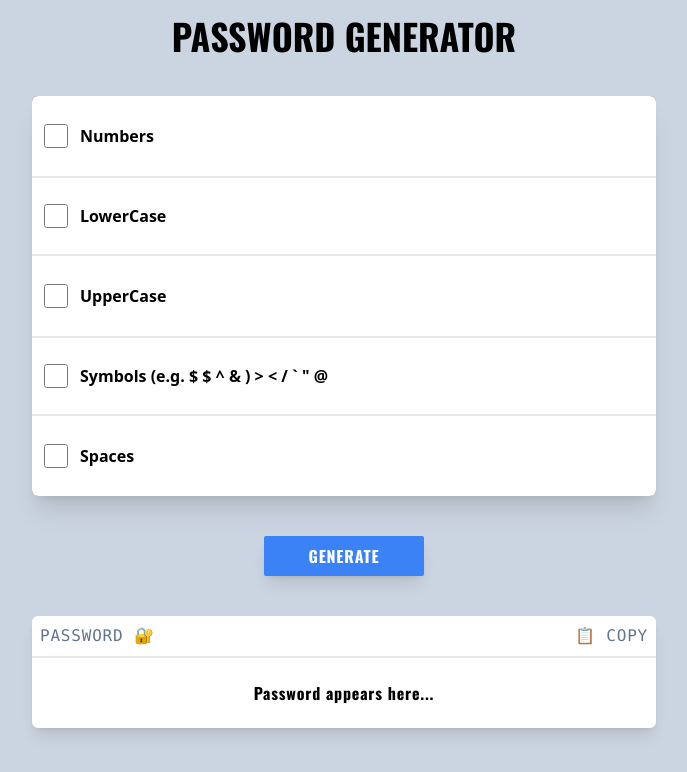
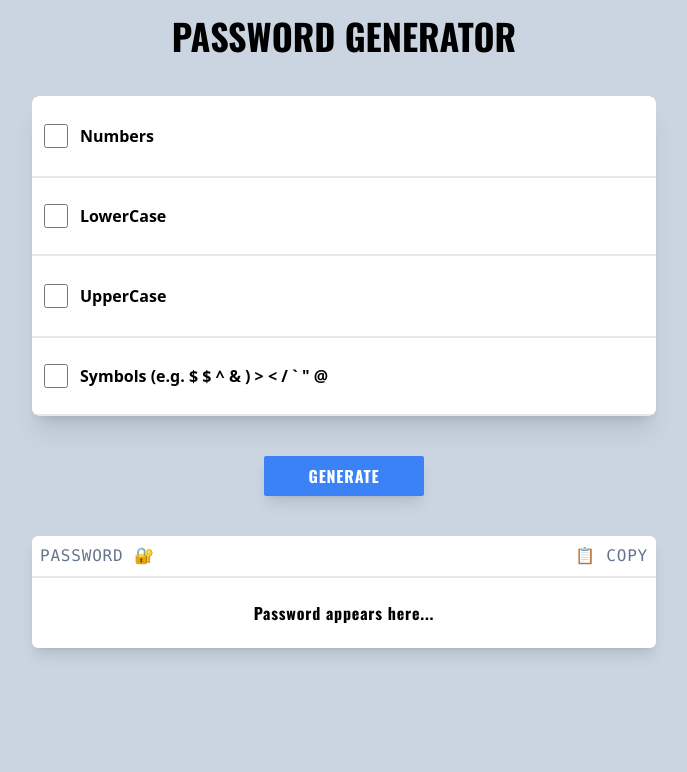
Before and after one commit to jasonuc/passwordgenerator, a React (Vite) app: page / in a window 1280 px wide. Shown: the top 772 px of the page, without its empty margins (296-983 px from the left). Built offline with nearby package versions, Linux system fonts and the light colour scheme.

Commit message:
completes all functionality for the project

```diff
--- a/package.json
+++ b/package.json
@@ -10,6 +10,7 @@
     "preview": "vite preview"
   },
   "dependencies": {
+    "generate-password-browser": "^1.1.0",
     "react": "^18.2.0",
     "react-dom": "^18.2.0"
   },
--- a/src/App.jsx
+++ b/src/App.jsx
@@ -1,21 +1,24 @@
-import { useState } from 'react'
+import { useState, useEffect } from 'react'
 import PasswordOptions from './components/PasswordOptions'
 import Generate from './components/Generate'
 import PasswordDisplay from './components/PasswordDisplay'
 import './App.css'
 
+
 function App() {
 
   const [password, setPassword] = useState('Password appears here...');
   const [constraints, setConstraints] = useState({
-    "Numbers": null, "LowerCase": null, "UpperCase": null, "Symbols (e.g. $ $ ^ & ) > < / ` \" @": null, "Spaces": null
-  })
+    "Numbers": false, "LowerCase": false, "UpperCase": false, "Symbols (e.g. $ $ ^ & ) > < / ` \" @": false
+  });
+
+  // useEffect()
 
   return (
     <div className='h-screen bg-slate-300 p-4 box-border flex flex-col items-center gap-y-10'>
       <h1 className=' text-3xl md:text-4xl font-oswald uppercase font-bold text-center'>Password Generator</h1>
-      <PasswordOptions />
-      <Generate setPassword={setPassword} />
+      <PasswordOptions setConstraints={setConstraints} constraints={constraints} />
+      <Generate setPassword={setPassword} constraints={constraints} />
       <PasswordDisplay password={password} />
     </div>
   )
--- a/src/components/CopyPassword.jsx
+++ b/src/components/CopyPassword.jsx
@@ -1,11 +1,28 @@
 
-function CopyPassword() {
+import { useState } from "react";
+
+function CopyPassword({ password }) {
+    const [isCopied, setIsCopied] = useState(false);
+
+    function copyToClipboard() {
+        navigator.clipboard.writeText(password).then(() => {
+            setIsCopied(true);
+            setTimeout(() => {
+                setIsCopied(false);
+            }, 2000); // Reset copied state after 2 seconds
+        }).catch((err) => {
+            console.error("Failed to copy: ", err);
+        });
+    }
+
     return (
         <div className="flex p-2 w-full justify-between">
-            <h3 className=" text-slate-500 font-thin uppercase font-mono tracking-wider text-xs md:text-base">Password 🔐</h3>
-            <button className=" text-slate-500 font-thin uppercase font-mono tracking-wider text-xs md:text-base">📋 Copy</button>
+            <h3 className="text-slate-500 font-thin uppercase font-mono tracking-wider text-xs md:text-base">Password 🔐</h3>
+            <button className="text-slate-500 font-thin uppercase font-mono tracking-wider text-xs md:text-base" onClick={copyToClipboard}>
+                {isCopied ? "✅ Copied!" : "📋 Copy"}
+            </button>
         </div>
-    )
+    );
 }
 
 export default CopyPassword;
--- a/src/components/Generate.jsx
+++ b/src/components/Generate.jsx
@@ -1,7 +1,26 @@
+import { generate } from "generate-password-browser";
 
-function Generate({setPassword}) {
+function Generate({setPassword, constraints}) {
+
+    function handleClick() {
+
+        if (constraints['changed']) {
+            let newPassword = generate({
+                length: 11,
+                numbers: constraints['Numbers'],
+                uppercase: constraints['UpperCase'],
+                lowercase: constraints['LowerCase'],
+                symbols: constraints['Symbols (e.g. $ $ ^ & ) > < / ` \" @'],
+            })
+
+            setPassword(newPassword)
+        } else {
+            alert('You have to tick some of the checkboxes')
+        }
+    }
+
     return (
-        <button className=" font-oswald uppercase font-bold tracking-wider text-white bg-blue-500 w-[10rem] h-10 rounded-sm shadow-lg hover:italic hover:text-blue-500 hover:border-blue-500 hover:border-2 hover:bg-white hover:rounded-lg" onClick={() => alert('This is an alert!')}>Generate</button>
+        <button onClick={handleClick} className=" font-oswald uppercase font-bold tracking-wider text-white bg-blue-500 w-[10rem] h-10 rounded-sm shadow-lg hover:italic hover:text-blue-500 hover:border-blue-500 hover:border-2 hover:bg-white hover:rounded-lg">Generate</button>
     )
 }
 
--- a/src/components/Option.jsx
+++ b/src/components/Option.jsx
@@ -1,10 +1,19 @@
 
-function Option({ option, key }) {
+function Option({ option, key, constraints, setConstraints }) {
+
+
+    function handleChange() {
+        // console.log(option)
+        if (constraints !== undefined && constraints !== null) {
+            setConstraints((prev) => ({ ...prev, [option]: !constraints[option] }));
+            // console.log(constraints);
+        }
+    }
+
     return (
-        <li key={key} className=" flex w-full h-1/5 flex-row items-center p-3 gap-x-3 bg-white even:border-b-2 even:border-t-2 first:rounded-tl-md first:rounded-tr-md last:rounded-bl-md last:rounded-br-md">
-            <input className=" w-6 h-6 rounded-lg" type="checkbox" name={option} />
+        <li key={key} className=" flex w-full h-1/4 flex-row items-center p-3 gap-x-3 bg-white even:border-b-2 even:border-t-2 first:rounded-tl-md first:rounded-tr-md last:rounded-bl-md last:rounded-br-md flex-grow">
+            <input className=" w-6 h-6 rounded-lg" type="checkbox" value={option} onChange={handleChange} />
             <p className="font-bold">{option}</p>
-
         </li>
     )
 }
--- a/src/components/PasswordOptions.jsx
+++ b/src/components/PasswordOptions.jsx
@@ -1,12 +1,12 @@
 import Option from './Option'
 
-function PasswordOptions() {
+function PasswordOptions({setConstraints, constraints}) {
 
-    const optionsArray = ["Numbers", "LowerCase", "UpperCase", "Symbols (e.g. $ $ ^ & ) > < / ` \" @", "Spaces"];
+    const optionsArray = ["Numbers", "LowerCase", "UpperCase", "Symbols (e.g. $ $ ^ & ) > < / ` \" @"];
 
     return (
-        <ul className=" bg-slate-600 w-[90%] md:w-1/2 h-[25rem] shadow-xl rounded-md">
-            {optionsArray.map((option, i) => <Option option={option} key={i} />)}
+        <ul className=" bg-slate-600 w-[90%] md:w-1/2 h-[20rem] shadow-xl rounded-md">
+            {optionsArray.map((option, i) => <Option option={option} key={i} constraints={constraints} setConstraints={setConstraints} />)}
         </ul>
     )
 }
```
Also changed, not shown: 1 other file (tests, documents, lock files or other folders).
